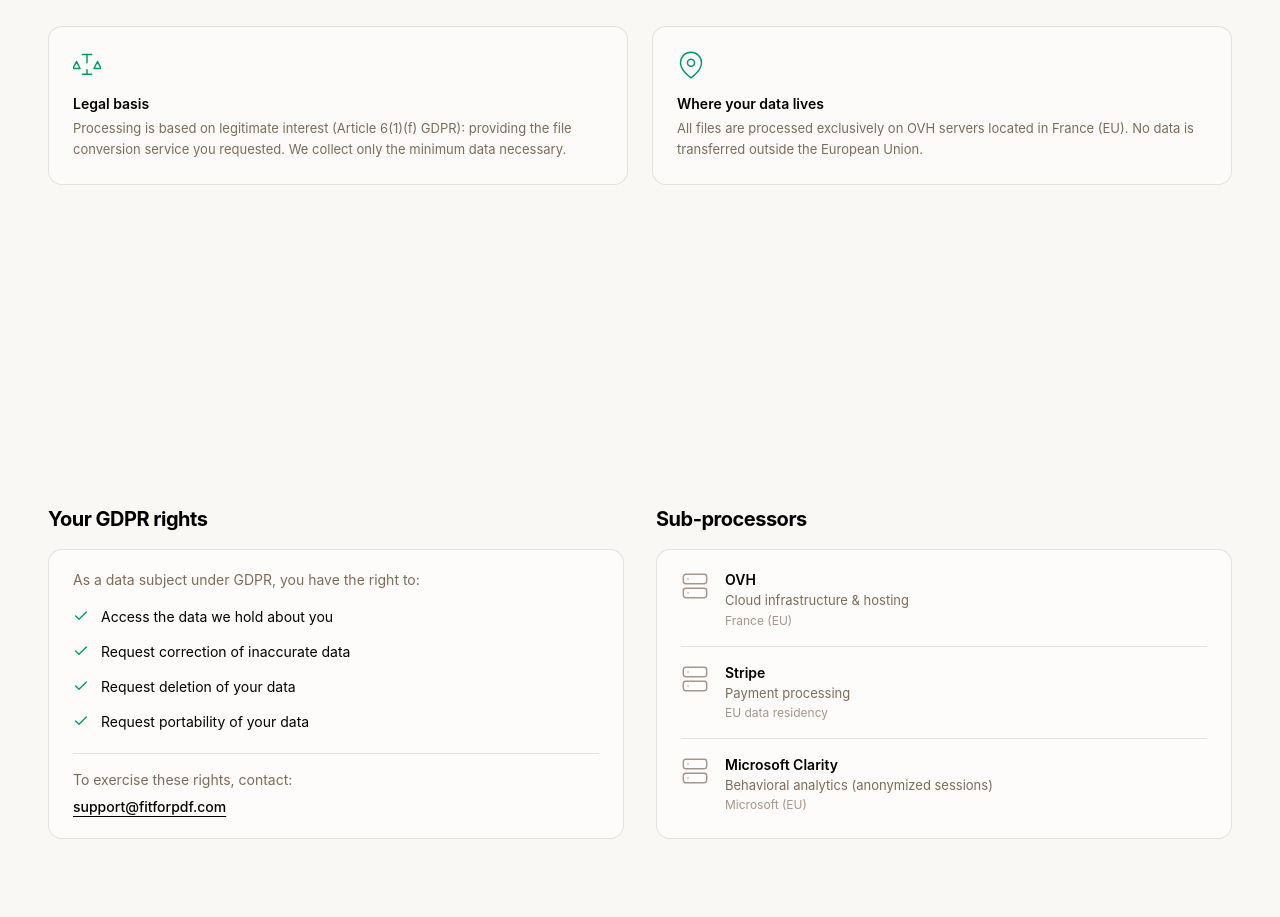
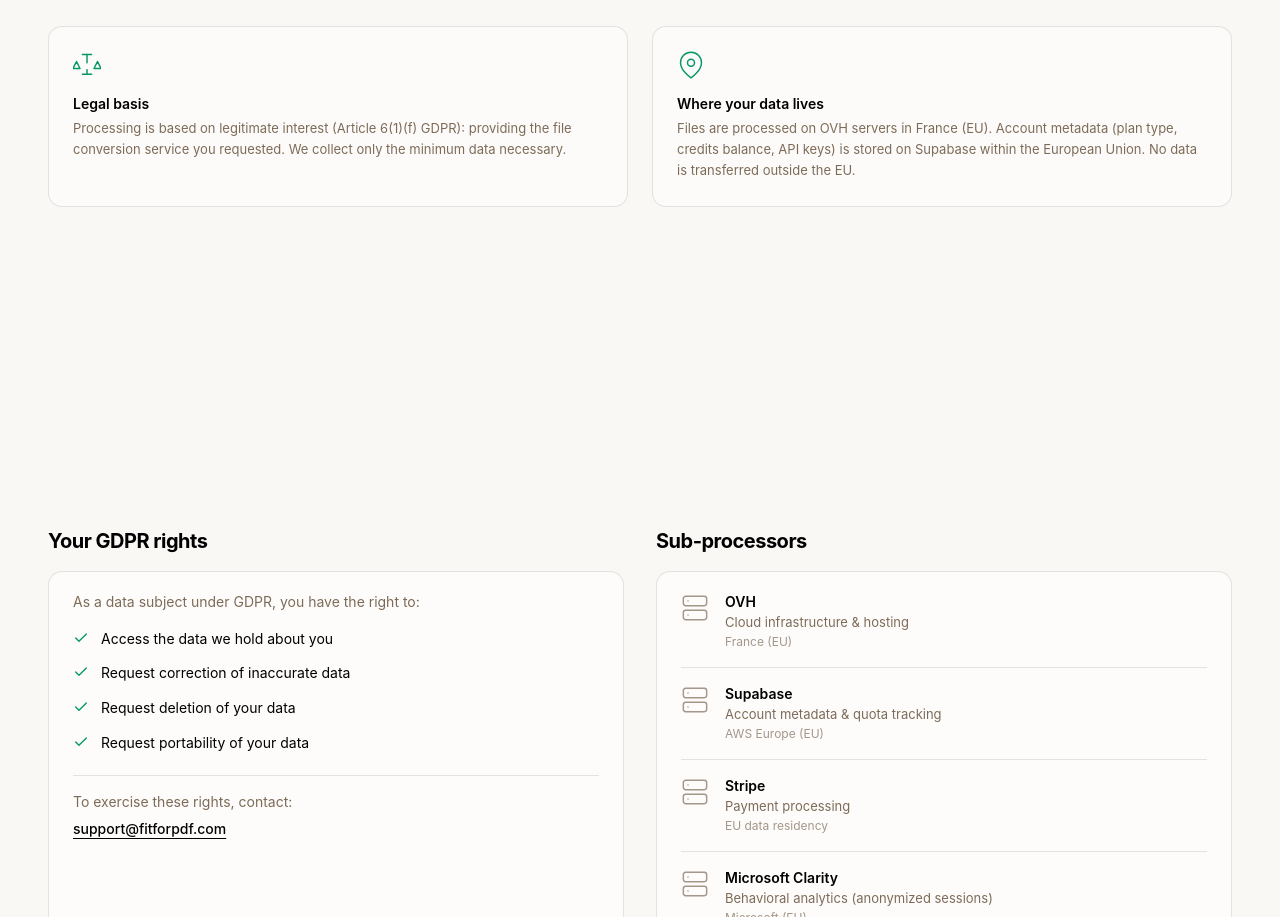
Before and after one commit to Togetheart/fitforpdf-frontend, a Next.js app: page /privacy in a window 1280 px wide. Shown: the part 1883-2800 px from the top of the page. Built offline with nearby package versions, Linux system fonts and the light colour scheme; no server answers; a web font is replaced by a local one.

Commit message:
docs: add Supabase as sub-processor in privacy page
Supabase stores account metadata (plan type, credits balance, API keys)
in AWS Europe (EU). Update the data location text, sub-processors list,
and GDPR FAQ answer to reflect this.

Co-Authored-By: Claude Opus 4.6 <noreply@anthropic.com>

```diff
--- a/app/siteCopy.mjs
+++ b/app/siteCopy.mjs
@@ -470,7 +470,7 @@ export const PRIVACY_PAGE_COPY = {
   },
   dataLocation: {
     title: 'Where your data lives',
-    text: 'All files are processed exclusively on OVH servers located in France (EU). No data is transferred outside the European Union.',
+    text: 'Files are processed on OVH servers in France (EU). Account metadata (plan type, credits balance, API keys) is stored on Supabase within the European Union. No data is transferred outside the EU.',
   },
   userRights: {
     title: 'Your GDPR rights',
@@ -487,6 +487,7 @@ export const PRIVACY_PAGE_COPY = {
     title: 'Sub-processors',
     list: [
       { name: 'OVH', role: 'Cloud infrastructure & hosting', location: 'France (EU)' },
+      { name: 'Supabase', role: 'Account metadata & quota tracking', location: 'AWS Europe (EU)' },
       { name: 'Stripe', role: 'Payment processing', location: 'EU data residency' },
       { name: 'Microsoft Clarity', role: 'Behavioral analytics (anonymized sessions)', location: 'Microsoft (EU)' },
     ],
@@ -514,7 +515,7 @@ export const PRIVACY_PAGE_COPY = {
     {
       id: 'gdpr',
       q: 'Are you GDPR compliant?',
-      a: 'Yes. Processing is based on legitimate interest (Art. 6(1)(f) GDPR). Data stays on OVH servers in France. No transfers outside the EU.',
+      a: 'Yes. Processing is based on legitimate interest (Art. 6(1)(f) GDPR). Files are processed on OVH servers in France. Account metadata is stored on Supabase in the EU. No transfers outside the EU.',
     },
     {
       id: 'rights',
```
